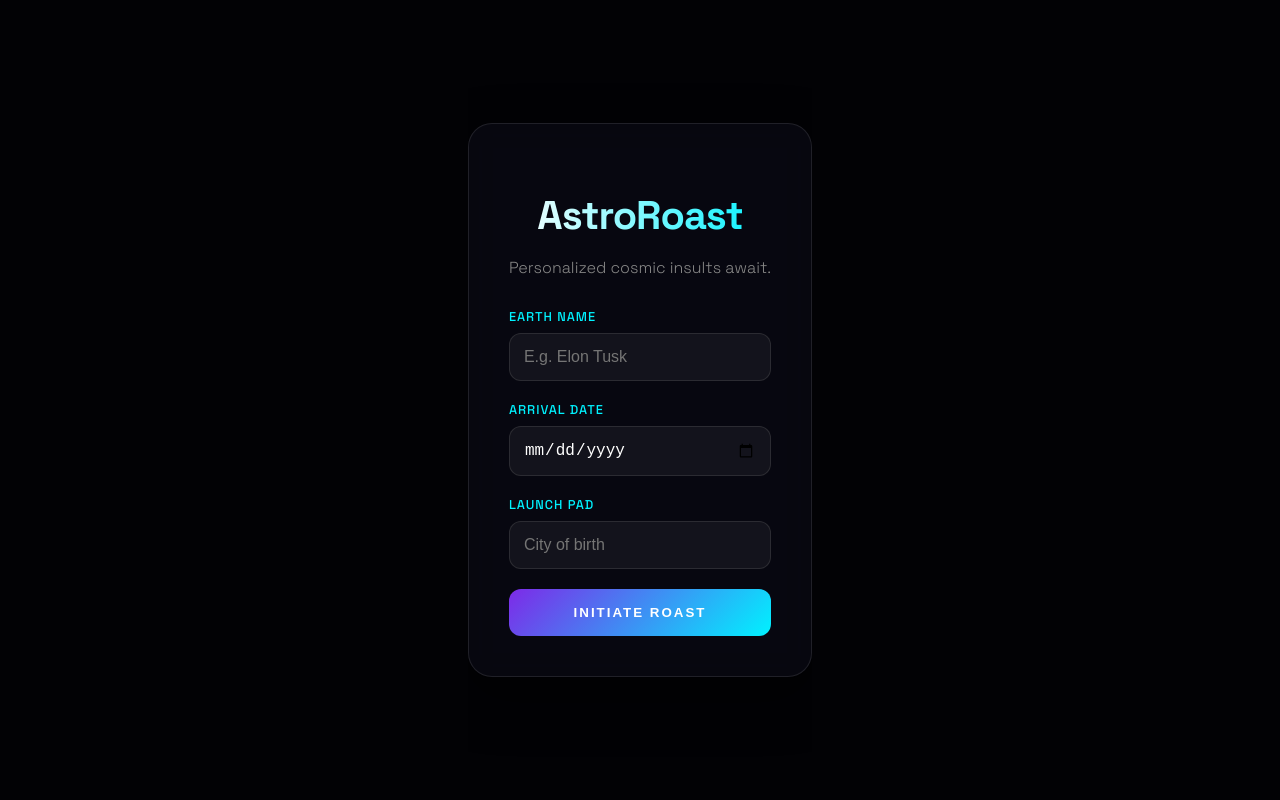
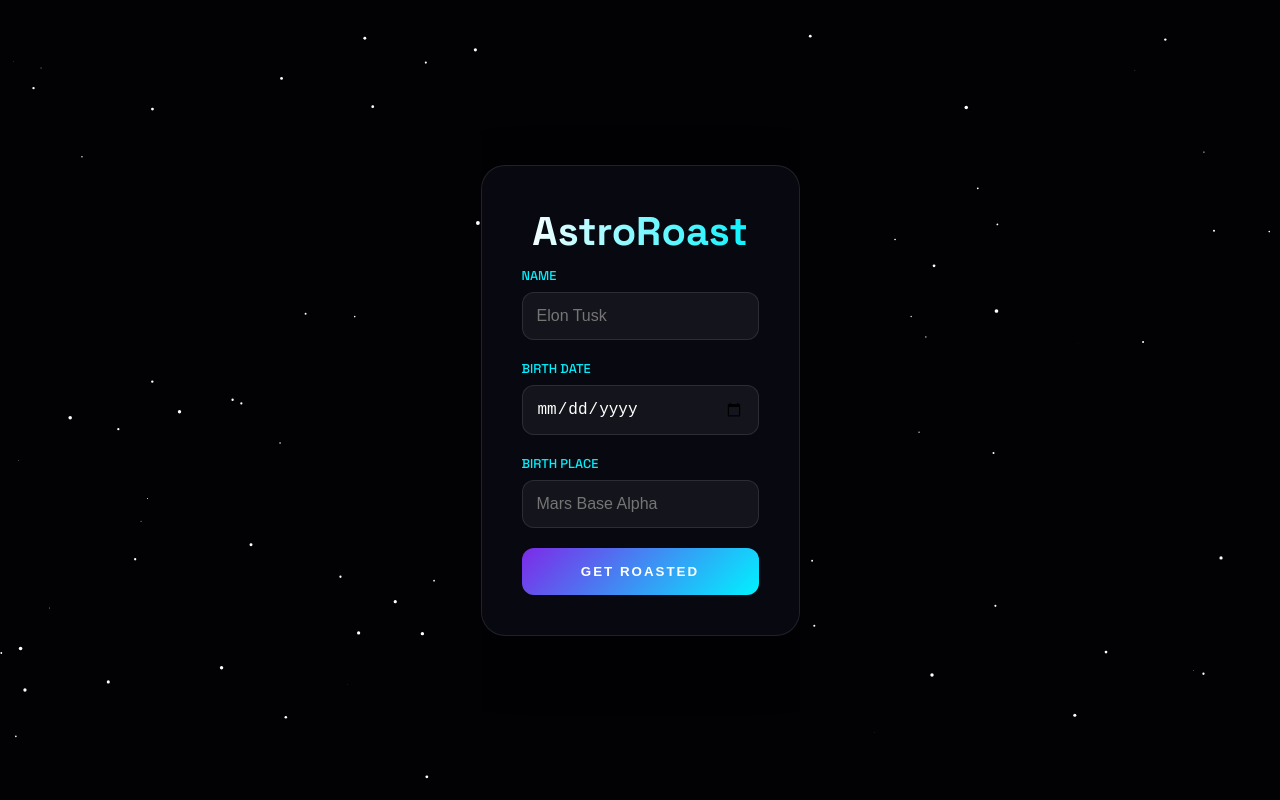
Before and after one commit to UdaySingh14/AstroRoast, a website: page index.html in a window 1280 px wide. Drawn offline with Linux system fonts and the light colour scheme.

Commit message:
index.html

```diff
--- a/index.html
+++ b/index.html
@@ -10,8 +10,7 @@
             --primary: #7d2ae8;
             --secondary: #00f2ff;
             --bg: #020205;
-            --card-bg: rgba(10, 10, 20, 0.7);
-            --error: #ff4b2b;
+            --card-bg: rgba(10, 10, 20, 0.8);
         }
 
         body, html {
@@ -26,58 +25,41 @@
 
         .glass-card {
             background: var(--card-bg);
-            backdrop-filter: blur(20px) saturate(180%);
+            backdrop-filter: blur(20px);
             border: 1px solid rgba(255, 255, 255, 0.1);
             border-radius: 24px; padding: 40px;
             width: 90%; max-width: 450px;
             box-shadow: 0 20px 50px rgba(0,0,0,0.5);
-            position: relative; z-index: 10; text-align: center;
-            animation: slideUp 0.8s cubic-bezier(0.2, 0.8, 0.2, 1);
+            text-align: center;
         }
 
-        h1 { font-weight: 700; letter-spacing: -1px; margin-bottom: 8px;
-             background: linear-gradient(to right, #fff, var(--secondary));
+        h1 { margin: 0 0 10px; background: linear-gradient(to right, #fff, var(--secondary));
              -webkit-background-clip: text; -webkit-text-fill-color: transparent; font-size: 2.5rem; }
 
-        .subtitle { color: #888; margin-bottom: 30px; font-weight: 300; }
-
         .input-group { margin-bottom: 20px; text-align: left; }
-        label { display: block; font-size: 0.8rem; text-transform: uppercase; letter-spacing: 1px; margin-bottom: 8px; color: var(--secondary); }
+        label { display: block; font-size: 0.8rem; color: var(--secondary); margin-bottom: 8px; text-transform: uppercase; }
 
         input {
             width: 100%; background: rgba(255,255,255,0.05);
             border: 1px solid rgba(255,255,255,0.1);
             padding: 14px; border-radius: 12px; color: white;
-            font-size: 1rem; transition: 0.3s; box-sizing: border-box;
+            font-size: 1rem; box-sizing: border-box;
         }
-
-        input:focus { outline: none; border-color: var(--secondary); background: rgba(255,255,255,0.1); }
 
         .btn-launch {
             width: 100%; padding: 16px; border-radius: 12px; border: none;
             background: linear-gradient(135deg, var(--primary), var(--secondary));
-            color: white; font-weight: 700; cursor: pointer;
-            text-transform: uppercase; letter-spacing: 2px; transition: 0.3s;
+            color: white; font-weight: 700; cursor: pointer; letter-spacing: 2px;
         }
-
-        .btn-launch:hover:not(:disabled) { transform: translateY(-3px); box-shadow: 0 10px 20px rgba(125, 42, 232, 0.4); }
-        .btn-launch:disabled { opacity: 0.5; cursor: not-allowed; }
 
         .roast-box {
             background: rgba(0,0,0,0.4); border-left: 4px solid var(--secondary);
-            padding: 20px; margin: 20px 0; font-size: 1.1rem;
-            line-height: 1.6; color: #e0e0e0; text-align: left;
-            min-height: 100px;
+            padding: 20px; margin: 20px 0; font-size: 1.1rem; line-height: 1.6; text-align: left;
         }
 
-        .pulse {
-            width: 60px; height: 60px; background: var(--primary);
-            border-radius: 50%; margin: 20px auto;
-            animation: pulse-out 1.5s infinite;
-        }
-
-        @keyframes pulse-out { 0% { transform: scale(0.1); opacity: 1; } 100% { transform: scale(1.2); opacity: 0; } }
-        @keyframes slideUp { from { opacity: 0; transform: translateY(40px); } to { opacity: 1; transform: translateY(0); } }
+        .pulse { width: 50px; height: 50px; background: var(--primary); border-radius: 50%;
+                 margin: 20px auto; animation: pulse 1.5s infinite; }
+        @keyframes pulse { 0% { transform: scale(0.8); opacity: 1; } 100% { transform: scale(1.5); opacity: 0; } }
     </style>
 </head>
 <body>
@@ -87,120 +69,81 @@
     <div class="glass-card">
         <div id="form-view">
             <h1>AstroRoast</h1>
-            <p class="subtitle">Personalized cosmic insults await.</p>
-
             <div class="input-group">
-                <label>Earth Name</label>
-                <input type="text" id="name" placeholder="E.g. Elon Tusk" required>
+                <label>Name</label>
+                <input type="text" id="userName" placeholder="Elon Tusk">
             </div>
-
             <div class="input-group">
-                <label>Arrival Date</label>
-                <input type="date" id="dob" required>
+                <label>Birth Date</label>
+                <input type="date" id="userDob">
             </div>
-
             <div class="input-group">
-                <label>Launch Pad</label>
-                <input type="text" id="pob" placeholder="City of birth" required>
+                <label>Birth Place</label>
+                <input type="text" id="userPob" placeholder="Mars Base Alpha">
             </div>
-
-            <button class="btn-launch" id="submit-btn" onclick="processRoast()">Initiate Roast</button>
+            <button class="btn-launch" onclick="initiateRoast()">GET ROASTED</button>
         </div>
 
         <div id="loading-view" style="display:none;">
             <div class="pulse"></div>
-            <h3>Consulting the Void...</h3>
-            <p style="color: #666;">Grok is calculating your insecurities.</p>
+            <p>Consulting the Cosmic Burn Unit...</p>
         </div>
 
         <div id="result-view" style="display:none;">
-            <h2 style="color:var(--secondary)">The Universe Has Spoken:</h2>
-            <div class="roast-box">
-                <p id="roast-text"></p>
-            </div>
-            <button class="btn-launch" style="background: rgba(255,255,255,0.1);" onclick="location.reload()">Back to Safety</button>
+            <h2 style="color:var(--secondary)">The Verdict:</h2>
+            <div class="roast-box"><p id="roast-text"></p></div>
+            <button class="btn-launch" onclick="location.reload()">TRY AGAIN</button>
         </div>
     </div>
 
     <script>
-        // --- BACKGROUND LOGIC ---
+        // Star Background
         const canvas = document.getElementById('stars-canvas');
         const ctx = canvas.getContext('2d');
         let stars = [];
-
         function resize() { canvas.width = window.innerWidth; canvas.height = window.innerHeight; }
         window.addEventListener('resize', resize);
         resize();
+        for(let i=0; i<100; i++) stars.push({x:Math.random()*canvas.width, y:Math.random()*canvas.height, s:Math.random()*2});
+        function animate() {
+            ctx.clearRect(0,0,canvas.width,canvas.height);
+            ctx.fillStyle = 'white';
+            stars.forEach(st => {
+                ctx.beginPath(); ctx.arc(st.x, st.y, st.s, 0, Math.PI*2); ctx.fill();
+                st.y += 0.2; if(st.y > canvas.height) st.y = 0;
+            });
+            requestAnimationFrame(animate);
+        }
+        animate();
 
-        for(let i=0; i<150; i++) {
-            stars.push({ x: Math.random() * canvas.width, y: Math.random() * canvas.height, size: Math.random() * 1.5, speed: Math.random() * 0.3 });
-        }
+        // Main Logic
+        async function initiateRoast() {
+            const name = document.getElementById('userName').value;
+            const dob = document.getElementById('userDob').value;
+            const pob = document.getElementById('userPob').value;
 
-        function drawStars() {
-            ctx.clearRect(0, 0, canvas.width, canvas.height);
-            ctx.fillStyle = '#ffffff';
-            stars.forEach(s => {
-                ctx.beginPath(); ctx.arc(s.x, s.y, s.size, 0, Math.PI*2); ctx.fill();
-                s.y += s.speed; if(s.y > canvas.height) s.y = 0;
-            });
-            requestAnimationFrame(drawStars);
-        }
-        drawStars();
+            if(!name || !dob || !pob) return alert("Fill everything, earthling!");
 
-        // --- CORE LOGIC (The Senior Dev Way) ---
-        async function processRoast() {
-            const elements = {
-                name: document.getElementById('name').value.trim(),
-                dob: document.getElementById('dob').value,
-                pob: document.getElementById('pob').value.trim(),
-                form: document.getElementById('form-view'),
-                loading: document.getElementById('loading-view'),
-                result: document.getElementById('result-view'),
-                text: document.getElementById('roast-text')
-            };
-
-            // Validation
-            if (!elements.name || !elements.dob || !elements.pob) {
-                alert("The stars are blind until you fill all fields.");
-                return;
-            }
-
-            // UI Transition
-            elements.form.style.display = 'none';
-            elements.loading.style.display = 'block';
+            document.getElementById('form-view').style.display = 'none';
+            document.getElementById('loading-view').style.display = 'block';
 
             try {
-                // Pointing to your Netlify Function
                 const response = await fetch('/.netlify/functions/getRoast', {
                     method: 'POST',
-                    headers: { 'Content-Type': 'application/json' },
-                    body: JSON.stringify({
-                        name: elements.name,
-                        dob: elements.dob,
-                        pob: elements.pob
-                    })
+                    body: JSON.stringify({ name, dob, pob })
                 });
-
-                if (!response.ok) throw new Error("Cosmic connection failed.");
-
                 const data = await response.json();
 
-                // Success Transition
-              const data = await response.json();
-
-if (data.roast) {
-    elements.loading.style.display = 'none';
-    elements.result.style.display = 'block';
-    elements.text.innerText = data.roast;
-} else if (data.error) {
-    throw new Error(data.error);
-}
-
-            } catch (error) {
-                console.error("Dev Log Error:", error);
-                alert("Grok is currently offline in this galaxy. Try again later.");
-                elements.form.style.display = 'block';
-                elements.loading.style.display = 'none';
+                if(data.roast) {
+                    document.getElementById('loading-view').style.display = 'none';
+                    document.getElementById('result-view').style.display = 'block';
+                    document.getElementById('roast-text').innerText = data.roast;
+                } else {
+                    throw new Error(data.error);
+                }
+            } catch (err) {
+                alert("Error: " + err.message);
+                location.reload();
             }
         }
     </script>
```
